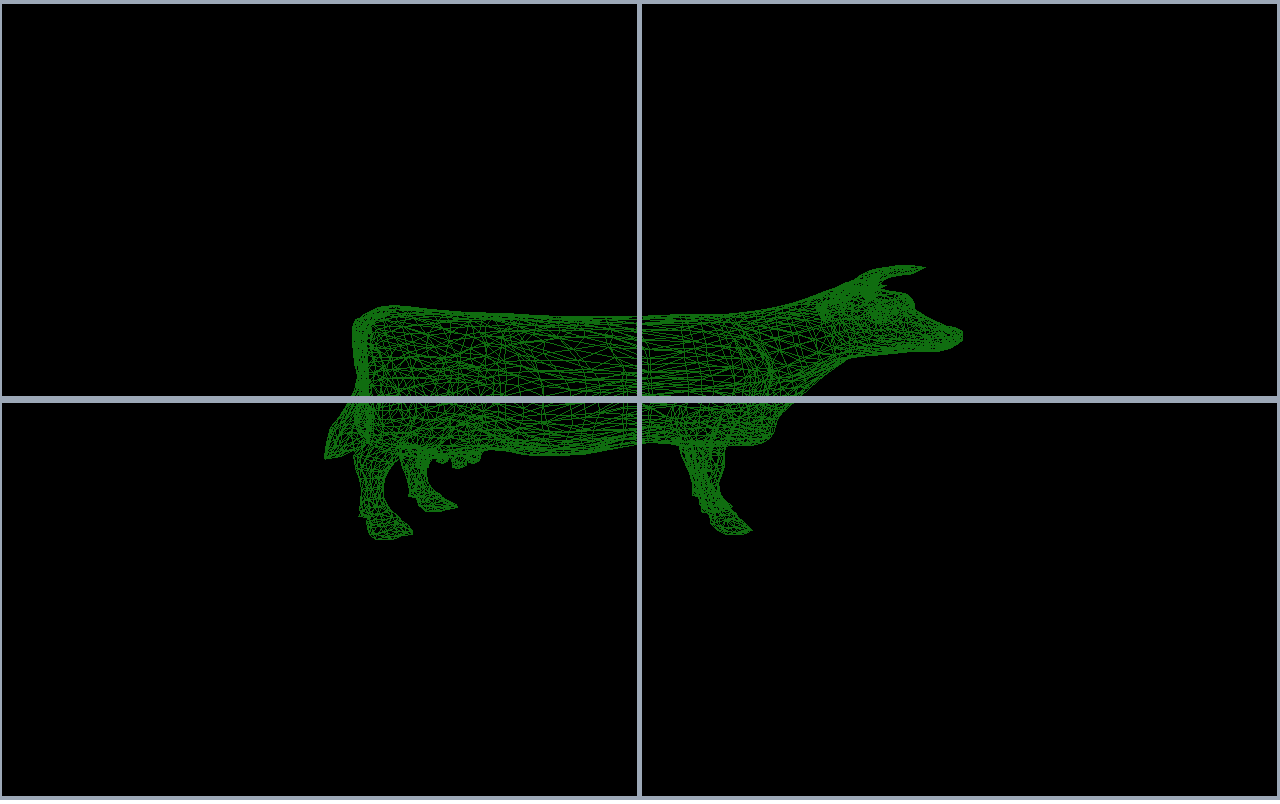
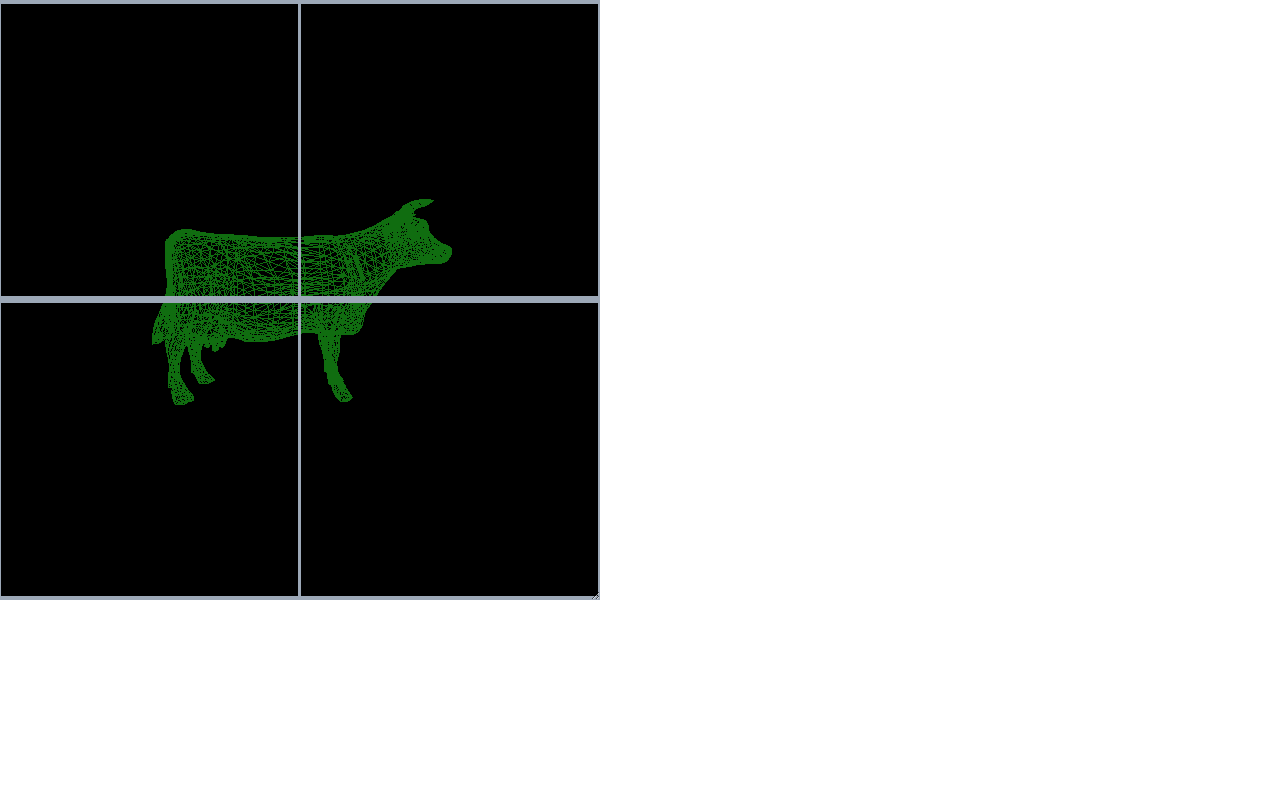
Before and after one commit to kraftrl/renderer7_js, a plain HTML site: page examples/InteractiveModels.html in a window 1280 px wide. Drawn offline with Linux system fonts and the light colour scheme.

Commit message:
Put the canvas element in a resizable div and set an observer using ResizeObserver.

```diff
--- a/examples/InteractiveAbstractClient.js
+++ b/examples/InteractiveAbstractClient.js
@@ -34,9 +34,9 @@ export class InteractiveAbstractClient {
 
         this.scene = null;
         this.modelArray = [];
+        this.currentModel = 0;
 
-        this.cn = document.getElementById("pixels");;
-        this.ctx = this.cn.getContext("2d");
+        this.ctx = document.getElementById("pixels").getContext("2d");
     }
 
     // A client program can override how transformations are preformed.
@@ -148,8 +148,7 @@ export class InteractiveAbstractClient {
             this.scene.getPosition(0).setModel( this.modelArray[this.currentModel] );
          }
          else if ('?' == c) {
-            this.currentModel -= 1;
-            if (this.currentModel < 0) this.currentModel = this.modelArray.length - 1;
+            if (--this.currentModel < 0) this.currentModel = this.modelArray.length - 1;
             this.scene.getPosition(0).setModel( this.modelArray[this.currentModel] );
          }
          else if ('p' == c) {
@@ -238,13 +237,14 @@ export class InteractiveAbstractClient {
         if ('='==c||'/'==c||'?'==c
             ||'s'==c||'x'==c||'y'==c||'z'==c||'u'==c||'v'==c||'w'==c
             ||'S'==c||'X'==c||'Y'==c||'Z'==c||'U'==c||'V'==c||'W'==c) {
-            console.log(this);
             this.setTransformations(c);
         }
 
         if (this.showMatrix) {
             //this.displayMatrix(c);
         }
+
+        console.log(this);
 
         // Render again.
         this.setupViewing();
@@ -273,7 +273,7 @@ export class InteractiveAbstractClient {
         }
 
         if (this.showCamera && this.cameraChanged) {
-            console.log(this.scene.camera);
+            // console.log(this.scene.camera);
             this.cameraChanged = false;
         }
 
@@ -281,20 +281,22 @@ export class InteractiveAbstractClient {
     }
 
     display(){
-        this.cn = document.getElementById("pixels");;
-        this.ctx = this.cn.getContext("2d");
+        const resizer = document.getElementById("resizer");
+        const w = resizer.offsetWidth;
+        const h = resizer.offsetHeight;
+        this.ctx = document.getElementById("pixels").getContext("2d");
         if (this.ctx == null) {
             console.log("cn.getContext(2d) is null");
             return;
         }
-        const fb = new FrameBuffer(undefined,window.innerWidth,window.innerHeight,undefined);
-        this.ctx.canvas.width = window.innerWidth;
-        this.ctx.canvas.height = window.innerHeight;
+        this.ctx.canvas.width = w;
+        this.ctx.canvas.height = h;
+        const fb = new FrameBuffer(undefined, w, h);
         Pipeline.render(this.scene, fb.vp);
 
-        // probably should just store this imageData in Framebuffer
-        const imageData = this.ctx.getImageData(0, 0, this.ctx.canvas.width, this.ctx.canvas.height);
-        console.log(fb);
+        // maybe should just store this imageData in Framebuffer
+        const imageData = this.ctx.getImageData(0, 0, w, h);
+        // console.log(fb);
         imageData.data.set(fb.pixel_buffer);
         this.ctx.putImageData(imageData, fb.vp.vp_ul_x, fb.vp.vp_ul_y);
     }
--- a/examples/InteractiveModels.html
+++ b/examples/InteractiveModels.html
@@ -5,7 +5,10 @@
 		<title>Interactive Models</title>
 		<link rel="shortcut icon" href="#" />
 		<style>
-			body { margin: 0; overflow: hidden; }
+			body {
+				margin: 0;
+				overflow: auto;
+			}
 			#pixels {
 				-moz-transform: scale(1, -1);
 				-webkit-transform: scale(1, -1);
@@ -13,11 +16,19 @@
 				transform: scale(1, -1);
 				filter: FlipV;
 			}
+			#resizer {
+				overflow: hidden;
+				resize: both;
+				width: 600px;
+				height: 600px;
+			}
 		</style>
 	</head>
 
 	<body>
-		<canvas id="pixels" width="900" height="900"></canvas>
+		<div id="resizer">
+			<canvas id="pixels" width=600 height=600></canvas>
+		</div>
 
 		<script src="../scene/Scene.js" type="module"></script>
 		<script src="../scene/Camera.js" type="module"></script>
--- a/examples/InteractiveModels.js
+++ b/examples/InteractiveModels.js
@@ -39,7 +39,7 @@ export class InteractiveModels extends InteractiveAbstractClient {
         this.modelArray.push(new ObjSimpleModel("../assets/teapot.obj"));
         this.modelArray.push(new ObjSimpleModel("../assets/cessna.obj"));
         this.modelArray.push( new Sphere(1.0, 30, 30) );
-        this.modelArray.push( new CylinderSector(0.5, 1.0, 20, 20) );
+        this.modelArray.push( new CylinderSector(0.5, 1.0, 5, 5) );
         this.modelArray.push( new Torus(0.75, 0.25, 25, 25) );
         this.modelArray.push( new Cube2(15, 15, 15) );
         var floor = new PanelXZ(-7, 7, 3, -1); // floor
@@ -62,8 +62,6 @@ export class InteractiveModels extends InteractiveAbstractClient {
         // Position the wall, floor.
         this.scene.getPosition(1).matrix.mult( Matrix.translate(0,  0, -3) );// wall
         this.scene.getPosition(2).matrix.mult( Matrix.translate(0, -1,  3) );// floor
-
-        this.currentModel = 1;
 
         this.setupViewing();
     }
@@ -133,6 +131,11 @@ document.addEventListener("keypress", function(e) {
     interactiveModels.keyPressed(e)
 });
 
-window.onresize = function() {
+// window.onresize = function() {
+//     interactiveModels.setupViewing();
+// };
+
+var resizer = new ResizeObserver(function () {
     interactiveModels.setupViewing();
-};
+});
+resizer.observe(document.getElementById("resizer"));
```
Also changed, not shown: examples/InteractiveCube.html (+13 -2 lines), examples/InteractiveCube.js (+8 -3 lines), examples/InteractiveGRSModels.html (+13 -2 lines), examples/InteractiveGRSModels.js (+7 -4 lines), examples/InteractiveTriangle.html (+13 -2 lines), examples/InteractiveTriangle.js (+8 -3 lines), main.html (+13 -2 lines), main.js (+14 -11 lines).
